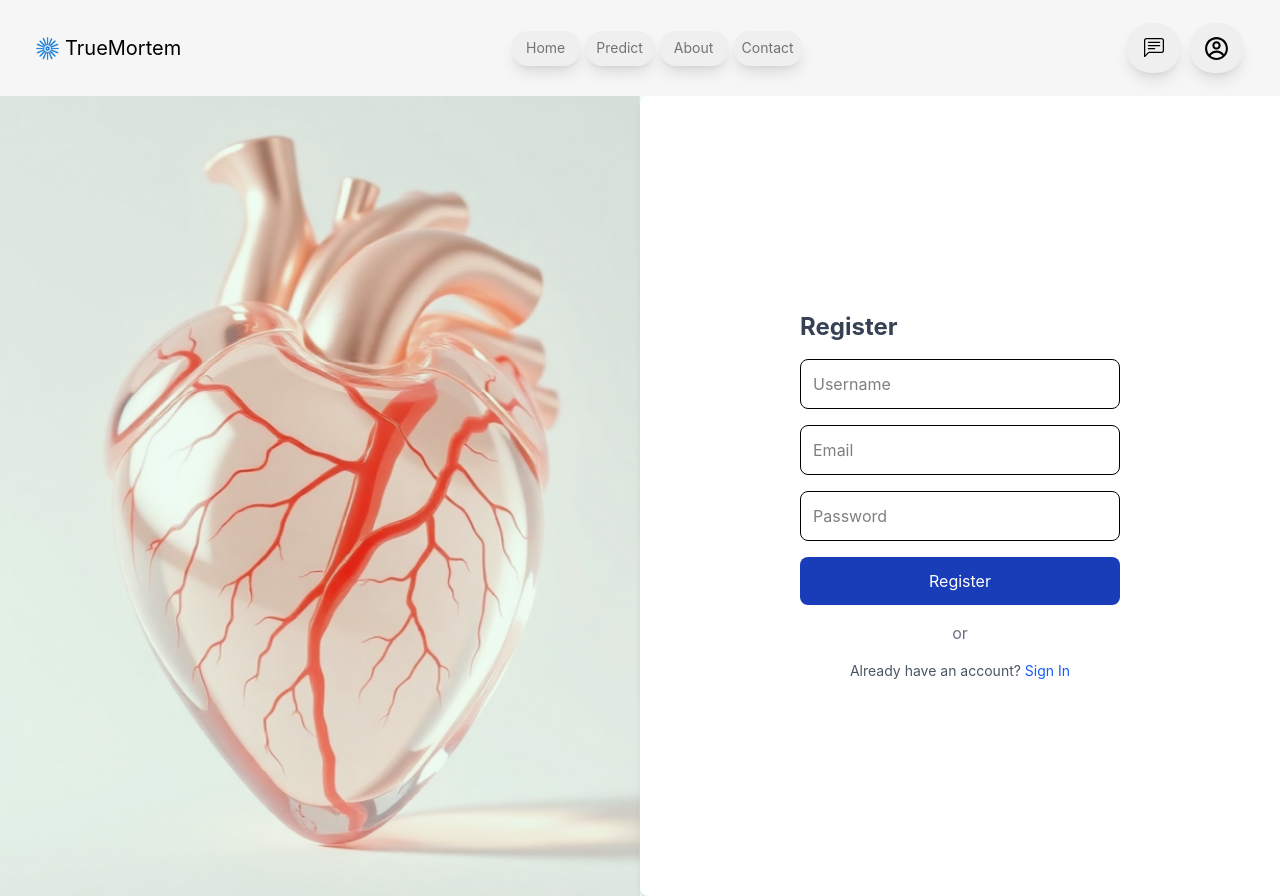
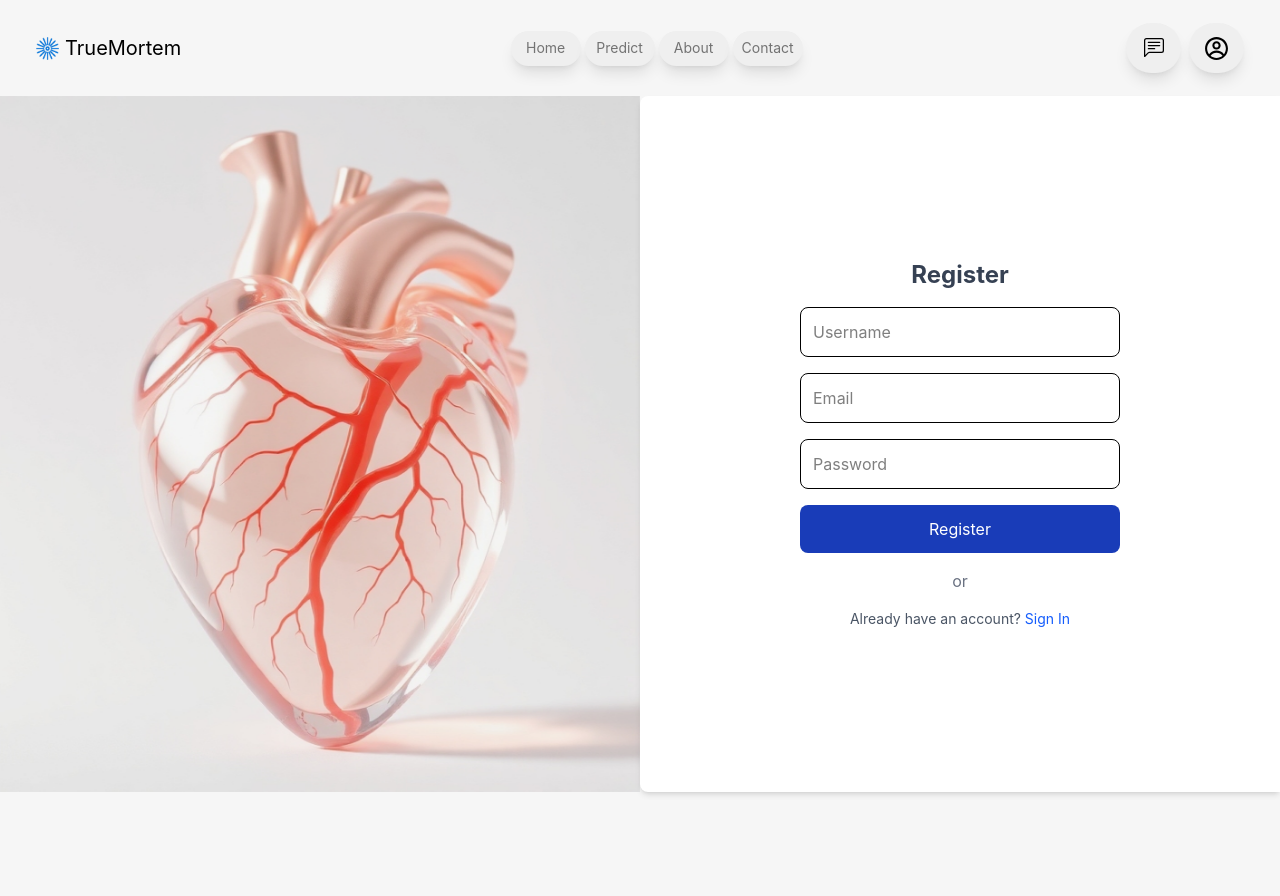
Before and after one commit to SachithPathiranage/TrueMortem, a React (Vite) app in the folder Application/frontend/TrueMortem/: page /register in a window 1280 px wide. After the commit the page ends 800 px from the top, so only its background shows below. Built offline with nearby package versions, Linux system fonts and the light colour scheme.

Commit message:
Fixed height of the signin and register

```diff
--- a/Application/frontend/TrueMortem/src/components/Navbar.jsx
+++ b/Application/frontend/TrueMortem/src/components/Navbar.jsx
@@ -13,7 +13,7 @@ const Navbar = () => {
   };
 
   return (
-    <header className="flex justify-between items-center w-full bg-[#f6f6f6] h-24 max-w-[1240px] mx-auto px-4">
+    <header className="flex justify-between items-center w-full h-24 max-w-[1240px] mx-auto px-4">
       {/* Logo (Left) */}
       <a href="/" className="shrink-0 flex">
         <img
--- a/Application/frontend/TrueMortem/src/pages/Contact.jsx
+++ b/Application/frontend/TrueMortem/src/pages/Contact.jsx
@@ -4,6 +4,7 @@ import { TfiEmail } from "react-icons/tfi";
 import Footer from "../components/Footer.jsx";
 import React from "react";
 import { useState } from "react";
+import AnimatedBackground from "../components/Animation";
 
 const Contact = () => {
   const [email, setEmail] = useState("");
@@ -30,6 +31,7 @@ const Contact = () => {
 
   return (
     <div>
+      <AnimatedBackground />
       <div className="grid grid-cols-1 md:grid-cols-[auto_1fr] gap-4 max-w-[1100px] mx-auto mt-7 mb-20">
         <div className="w-[33rem] mx-auto max-h-full">
           <div className="flex flex-col items-center gap-4">
@@ -75,7 +77,7 @@ const Contact = () => {
           </div>
         </div>
 
-        <div className="">
+        <div className="md:ml-10">
           <div className="max-w-lg mx-auto bg-white p-8 rounded-2xl shadow-xl">
             <h2 className="text-3xl font-semibold mb-6 text-center text-gray-800">
               Get in Touch
--- a/Application/frontend/TrueMortem/src/pages/Register.jsx
+++ b/Application/frontend/TrueMortem/src/pages/Register.jsx
@@ -1,6 +1,6 @@
 import React, { useState } from "react";
 import { Link } from "react-router-dom";
-import '../styles.css';
+import "../styles.css";
 
 const Register = ({ setIsAuthenticated }) => {
   const [username, setUsername] = useState("");
@@ -28,12 +28,12 @@ const Register = ({ setIsAuthenticated }) => {
   };
 
   return (
-    <div className="flex h-screen bg-green-50">
+    <div className="flex h-[calc(100vh-13vh)]">
       {/* Left Side with Full-Sized Image */}
-      <div className="w-1/2 min-h-screen">
+      <div className="w-1/2">
         <img
           src="/red_heart.png"
-          className="w-full h-full object-cover opacity-80 mix-blend-multiply transition duration-300 hover:opacity-100 slide-left"
+          className="object-cover w-full h-full  opacity-80 mix-blend-multiply transition duration-300 hover:opacity-100 slide-left"
           alt="Heart Logo"
         />
       </div>
@@ -41,7 +41,9 @@ const Register = ({ setIsAuthenticated }) => {
       {/* Right Side with Form */}
       <div className="w-1/2 flex justify-center items-center bg-white shadow-md rounded-l-lg slide-right">
         <div className="w-96 p-8">
-          <h2 className="text-2xl font-bold text-gray-700 mb-4">Register</h2>
+          <h2 className="text-2xl font-bold text-gray-700 mb-4 text-center">
+            Register
+          </h2>
           <form onSubmit={handleRegister} className="space-y-4">
             <input
               type="text"
@@ -74,7 +76,10 @@ const Register = ({ setIsAuthenticated }) => {
           {message && <p className="text-red-500 text-sm mt-2">{message}</p>}
           <div className="my-4 text-center text-gray-500">or</div>
           <p className="text-center text-sm text-gray-600 mt-4">
-            Already have an account? <Link to="/signin" className="text-blue-600">Sign In</Link>
+            Already have an account?{" "}
+            <Link to="/signin" className="text-blue-600">
+              Sign In
+            </Link>
           </p>
         </div>
       </div>
--- a/Application/frontend/TrueMortem/src/pages/Signin.jsx
+++ b/Application/frontend/TrueMortem/src/pages/Signin.jsx
@@ -28,12 +28,12 @@ const SignIn = ({ setIsAuthenticated }) => {
   };
 
   return (
-    <div className="flex h-screen bg-white">
+    <div className="flex h-[calc(100vh-13vh)] bg-white">
       {/* Left Side with Full-Sized Image */}
-      <div className="w-1/2 min-h-screen">
+      <div className="w-1/2 h-full">
         <img
           src="/red_heart.png"
-          className="w-full h-full object-cover opacity-80 mix-blend-multiply transition duration-300 hover:opacity-100 slide-left"
+          className="object-cover w-full h-full opacity-80 mix-blend-multiply transition duration-300 hover:opacity-100 slide-left"
           alt="Heart Logo"
         />
       </div>
```
